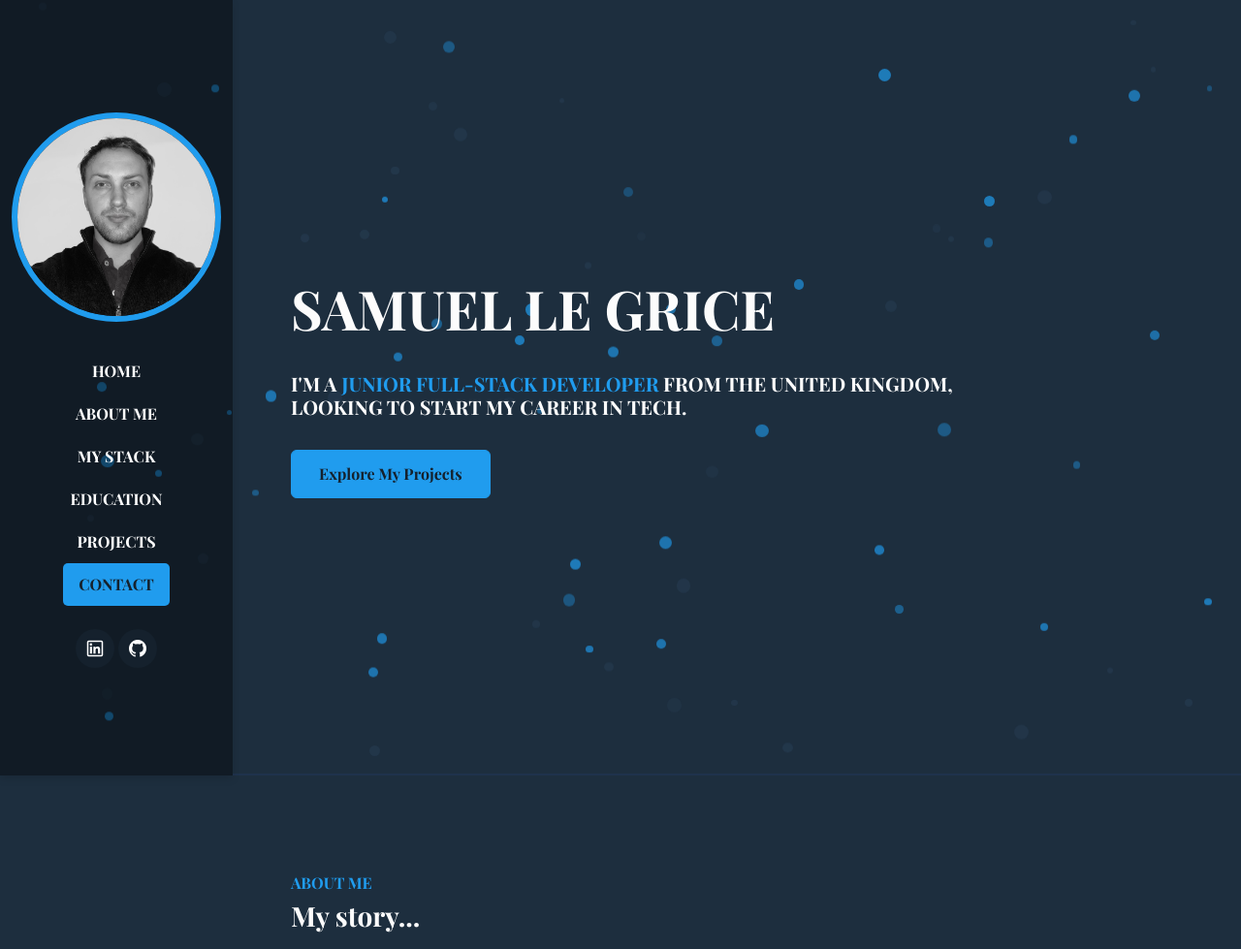
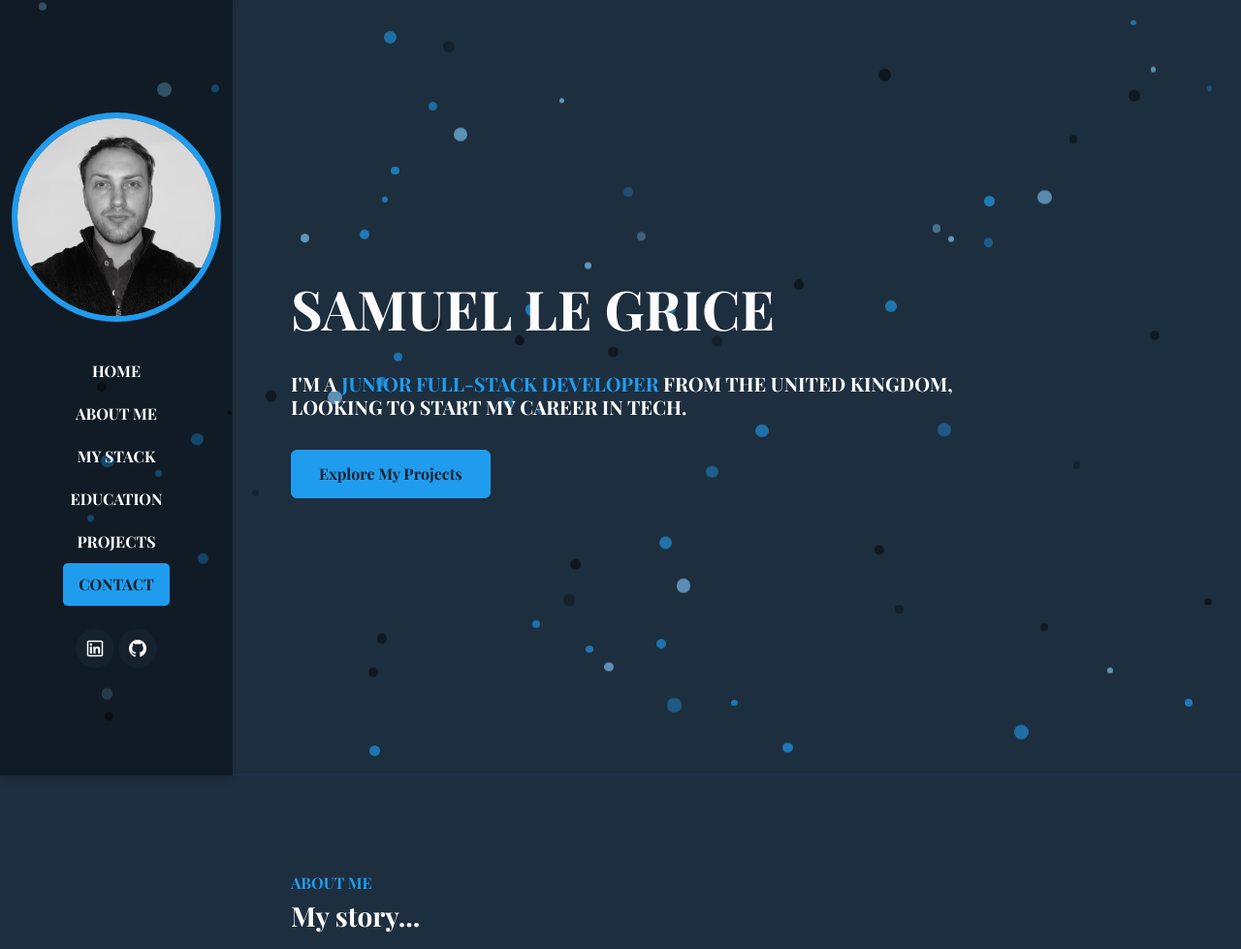
Before and after one commit to samuelLeGrice/Portfolio, a PHP site: page / in a window 1280 px wide. Shown: the top 979 px of the page at 97% size. Run offline with PHP 8.4, Linux system fonts and the light colour scheme; some web fonts are replaced.

Commit message:
Add light blue particle color

```diff
--- a/assets/css/style.css
+++ b/assets/css/style.css
@@ -399,6 +399,14 @@
     background-color: hsl(210, 36%, 23%); /* Darker blue */
 }
 
+.particle.light-blue {
+    background-color: hsl(204, 86%, 73%); /* Lighter blue */
+}
+
+.particle.navbar-color {
+    background-color: rgba(0, 0, 0, 0.7); /* Same color as navbar */
+}
+
 @keyframes float {
     0% {
         transform: translateY(0);
--- a/assets/js/main.js
+++ b/assets/js/main.js
@@ -56,8 +56,13 @@
         particle.style.top = `${Math.random() * 100}%`;
         particle.style.left = `${Math.random() * 100}%`;
         particle.style.animationDuration = `${Math.random() * 5 + 5}s`;
-        if (Math.random() > 0.5) {
-            particle.classList.add('dark-green');
+        const random = Math.random();
+        if (random > 0.75) {
+            particle.classList.add('dark-blue');
+        } else if (random > 0.5) {
+            particle.classList.add('light-blue');
+        } else if (random > 0.25) {
+            particle.classList.add('navbar-color');
         }
         particlesContainer.appendChild(particle);
     }
```
